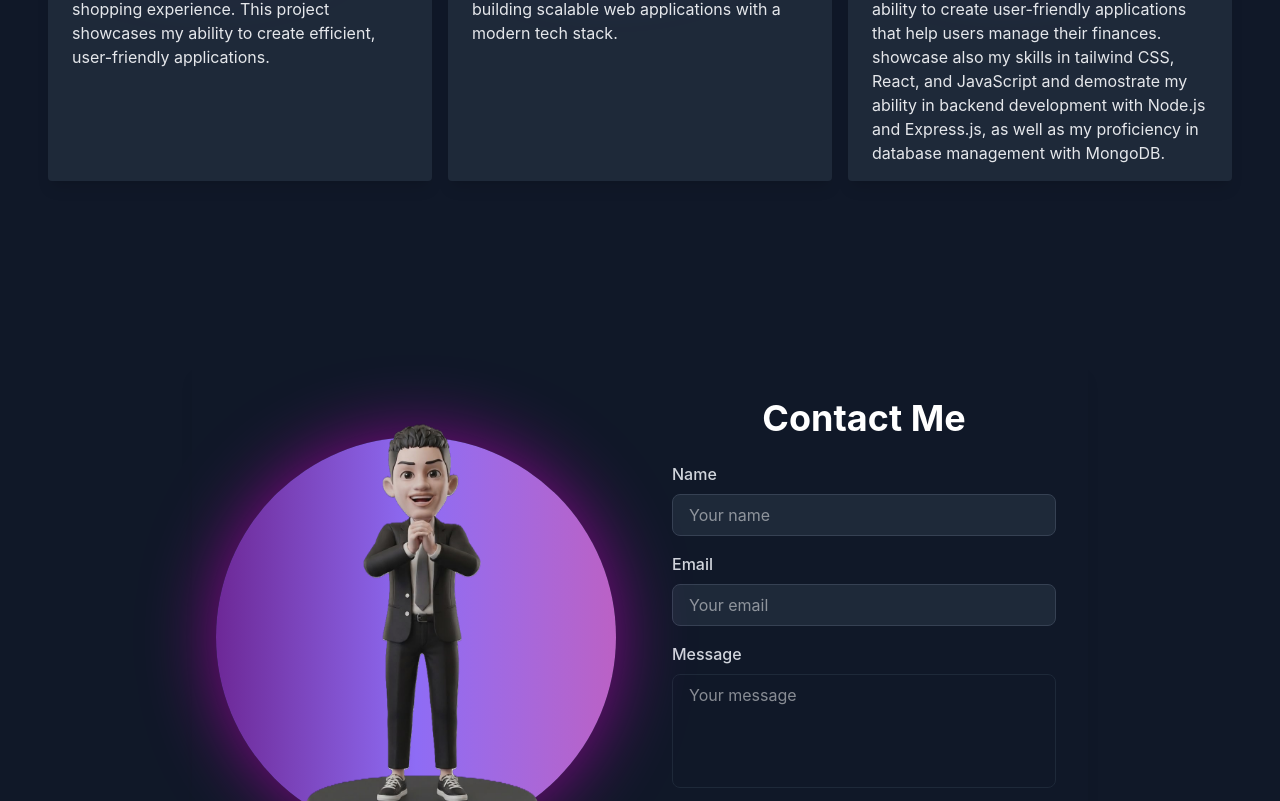
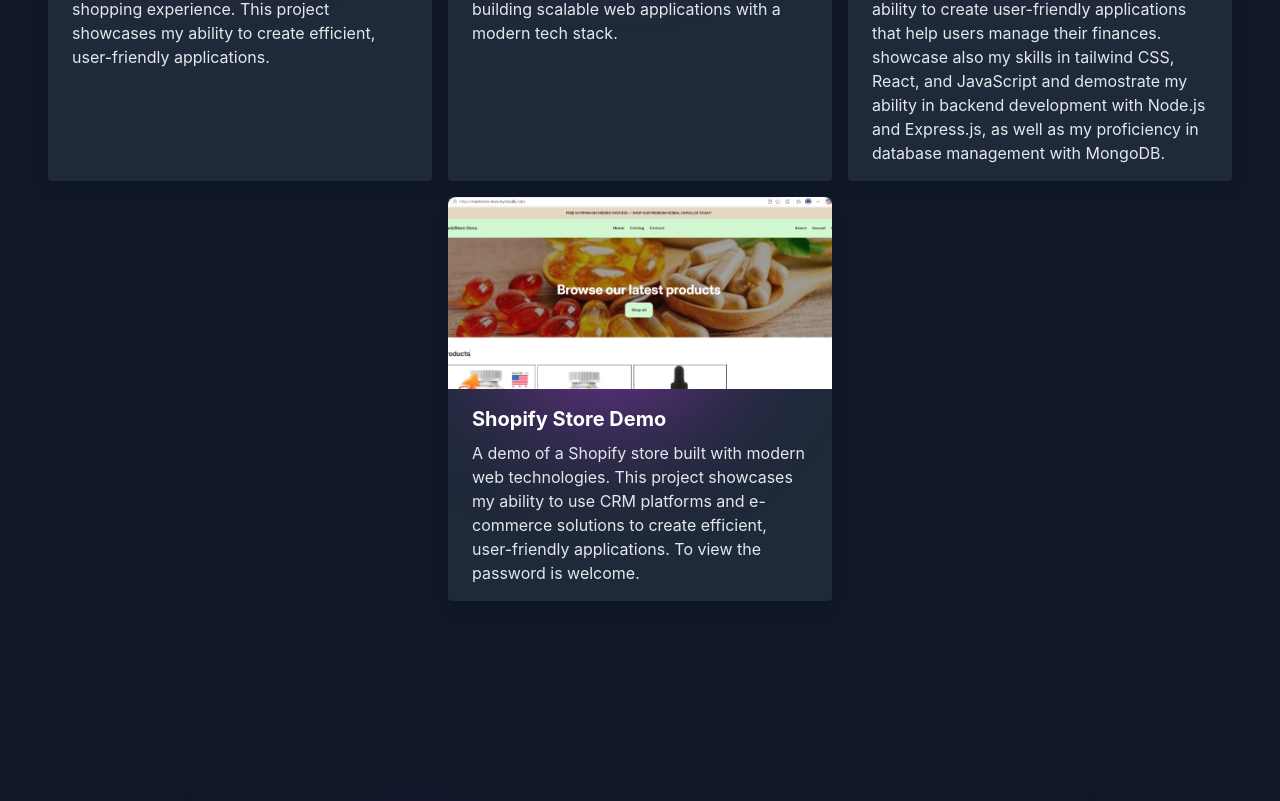
Before and after one commit to carlo022/Portfolio, a React (Vite) app: page / in a window 1280 px wide. Shown: the part 3315-4116 px from the top of the page. Built offline with nearby package versions, Linux system fonts and the light colour scheme.

Commit message:
additional projects

```diff
--- a/src/components/Projects.jsx
+++ b/src/components/Projects.jsx
@@ -3,6 +3,7 @@
 import OrasAppImg from "../assets/ProjectsImage/OrasApp.png";
 import EcommerceAppImg2 from "../assets/ProjectsImage/EcommerceApp2.png";
 import ProjectCard from "./Elements/ProjectCard.jsx";
+import ShopifyDemo from "../assets/ProjectsImage/ShopifyShop.png";
 import MERN from "../assets/ProjectsImage/MERN.png";
 import BudgetTracker from "../assets/ProjectsImage/BudgetTracker.png";
 
@@ -49,6 +50,13 @@
       title: "Budget Tracker",
       description: "A simple yet effective budget tracking application built with modern web technologies. This project showcases my ability to create user-friendly applications that help users manage their finances. showcase also my skills in tailwind CSS, React, and JavaScript and demostrate my ability in backend development with Node.js and Express.js, as well as my proficiency in database management with MongoDB.",
       link: "https://budgetingtask.netlify.app",
+    },
+    {
+      id: 7,
+      Image: ShopifyDemo,
+      title: "Shopify Store Demo",
+      description: "A demo of a Shopify store built with modern web technologies. This project showcases my ability to use CRM platforms and e-commerce solutions to create efficient, user-friendly applications. To view the password is welcome.  ",
+      link: "https://stackstore-devs.myshopify.com",
     }
   ];
 
```
Also changed, not shown: src/assets/ProjectsImage/ShopifyShop.png (added), 1 other file (tests, documents, lock files or other folders).
